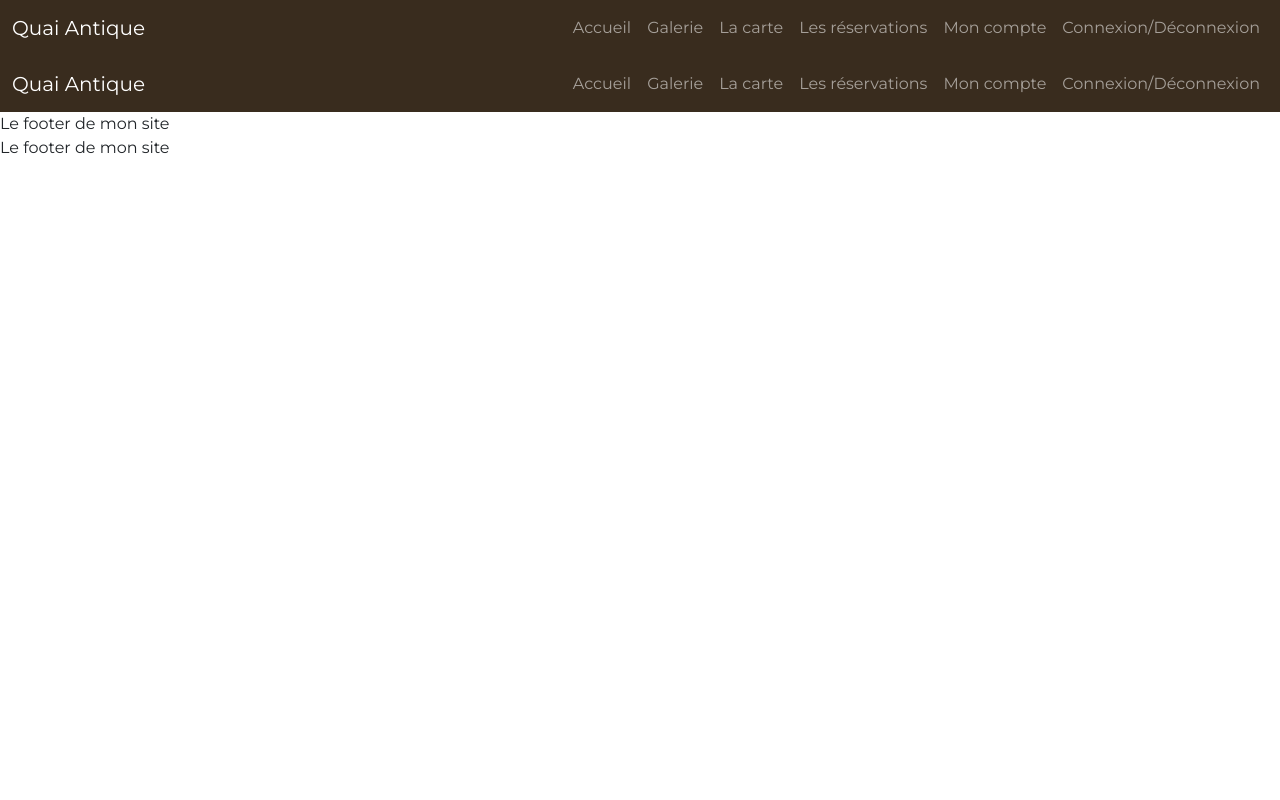
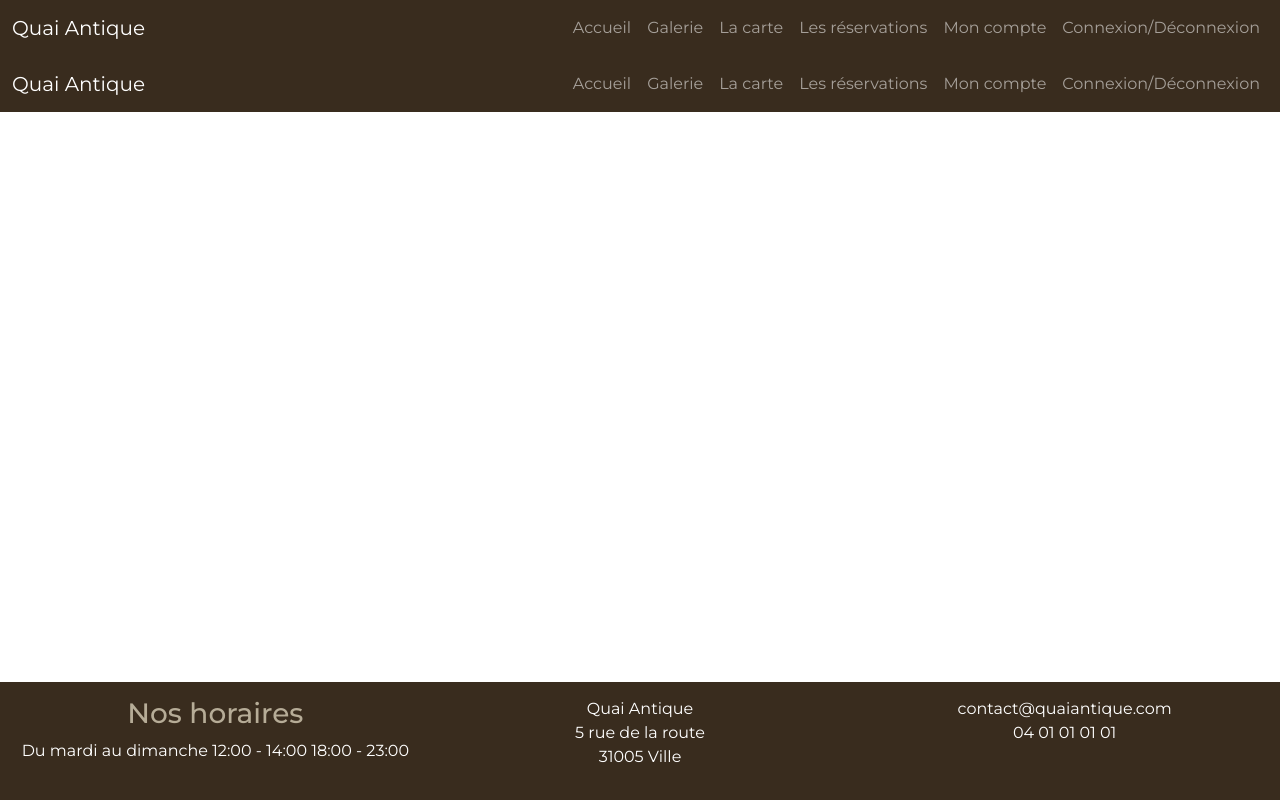
Before and after one commit to Laurie1985/quaiAntique, a website with bundled scripts: page index.html in a window 1280 px wide. Built offline with nearby package versions, Linux system fonts and the light colour scheme; files whose address does not match are found by name; a web font is replaced by a local one.

Commit message:
add site footer

```diff
--- a/index.html
+++ b/index.html
@@ -46,7 +46,25 @@
 
 		<main id="main-page"></main>
 
-		<footer>Le footer de mon site</footer>
+		<footer class="bg-dark text-white text-center footer">
+            <div class="row">
+                <div class="col-12 col-lg-4">
+                    <h3 class="text-secondary">Nos horaires</h3>
+                    <p>Du mardi au dimanche  12:00 - 14:00  18:00 - 23:00</p>
+                </div>
+                <div class="col-6 col-lg-4">
+                    <p>Quai Antique <br>
+                        5 rue de la route <br>
+                        31005 Ville
+                    </p>
+                </div>
+                <div class="col-6 col-lg-4">
+                    <p>contact@quaiantique.com <br>
+                        04 01 01 01 01
+                    </p>
+                </div>
+            </div>
+        </footer>
 
 		<script type="module" src="./Router/Router.js"></script>
 		<script src="./node_modules/bootstrap/dist/js/bootstrap.bundle.min.js"></script>
--- a/scss/main.scss
+++ b/scss/main.scss
@@ -1,2 +1,19 @@
 @import url("/node_modules/bootstrap-icons/font/bootstrap-icons.css");
 @import 'custom';
+
+
+html {
+    position: relative;
+    min-height: 100%;
+}
+
+main {
+    margin-bottom: 220px;
+}
+
+footer.footer {
+    padding: 15px;
+    position: absolute;
+    bottom: 0;
+    width: 100%;
+}
```
Also changed, not shown: scss/main.css, 1 other file.
